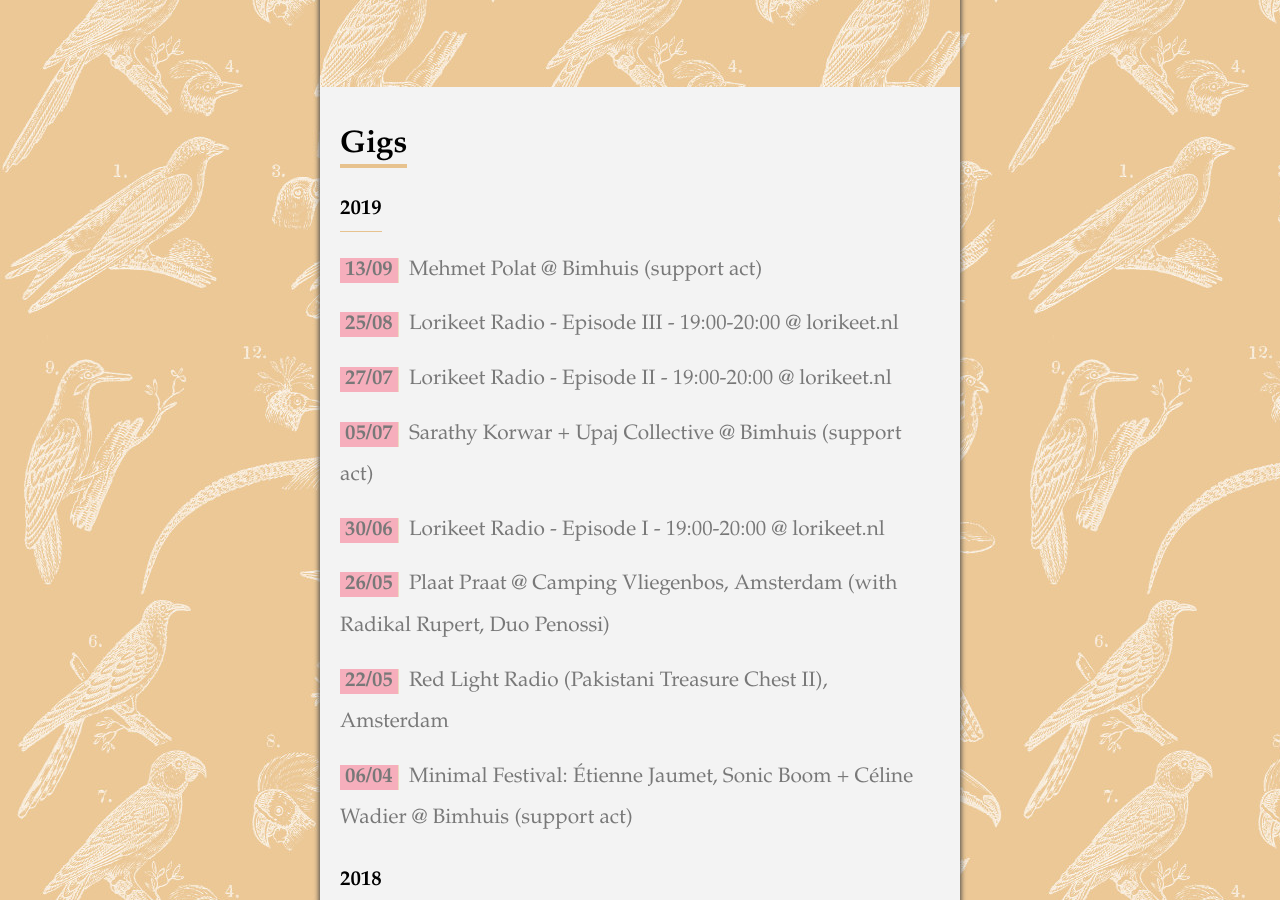
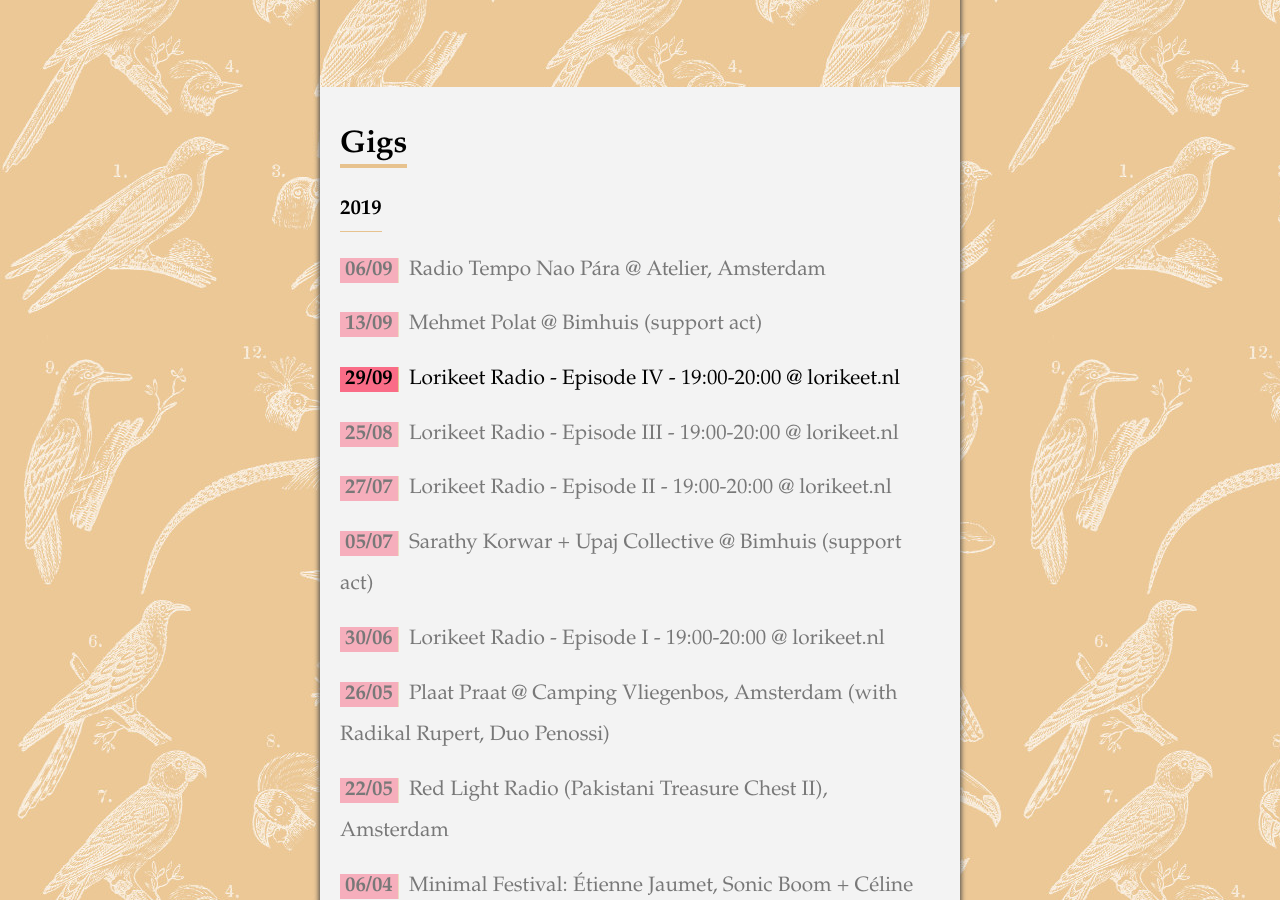
Before and after one commit to grdw/lorikeet, a Jekyll site: the page built from index.html, in a window 1280 px wide and 900 px high, scrolled down 490 px. Built offline with Jekyll 4.4.1, drawn with Linux system fonts in a browser that asks for light colours.

Commit message:
bump gigs

```diff
--- a/_data/events.yaml
+++ b/_data/events.yaml
@@ -1,6 +1,10 @@
 2019:
+  - date: "2019-09-06"
+    event: "Radio Tempo Nao Pára @ Atelier, Amsterdam"
   - date: "2019-09-13"
     event: "Mehmet Polat @ Bimhuis (support act)"
+  - date: "2019-09-29"
+    event: "Lorikeet Radio - Episode IV - 19:00-20:00 @ lorikeet.nl"
   - date: "2019-08-25"
     event: "Lorikeet Radio - Episode III - 19:00-20:00 @ lorikeet.nl"
   - date: "2019-07-27"
```
